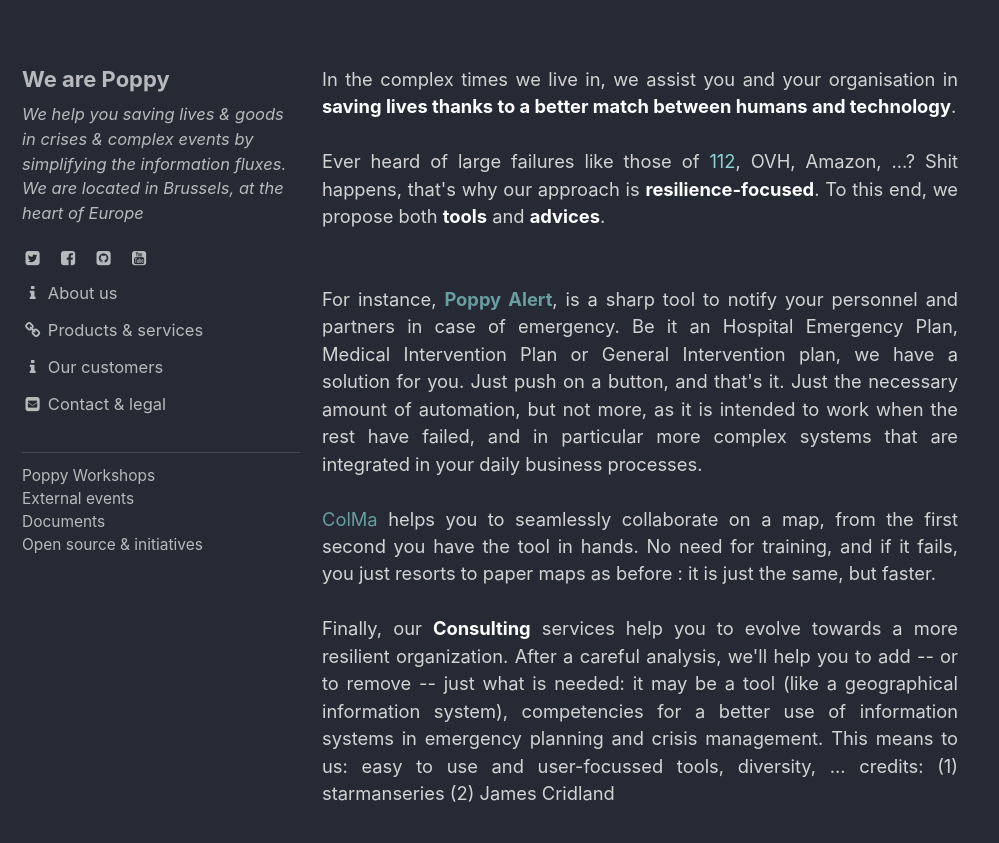
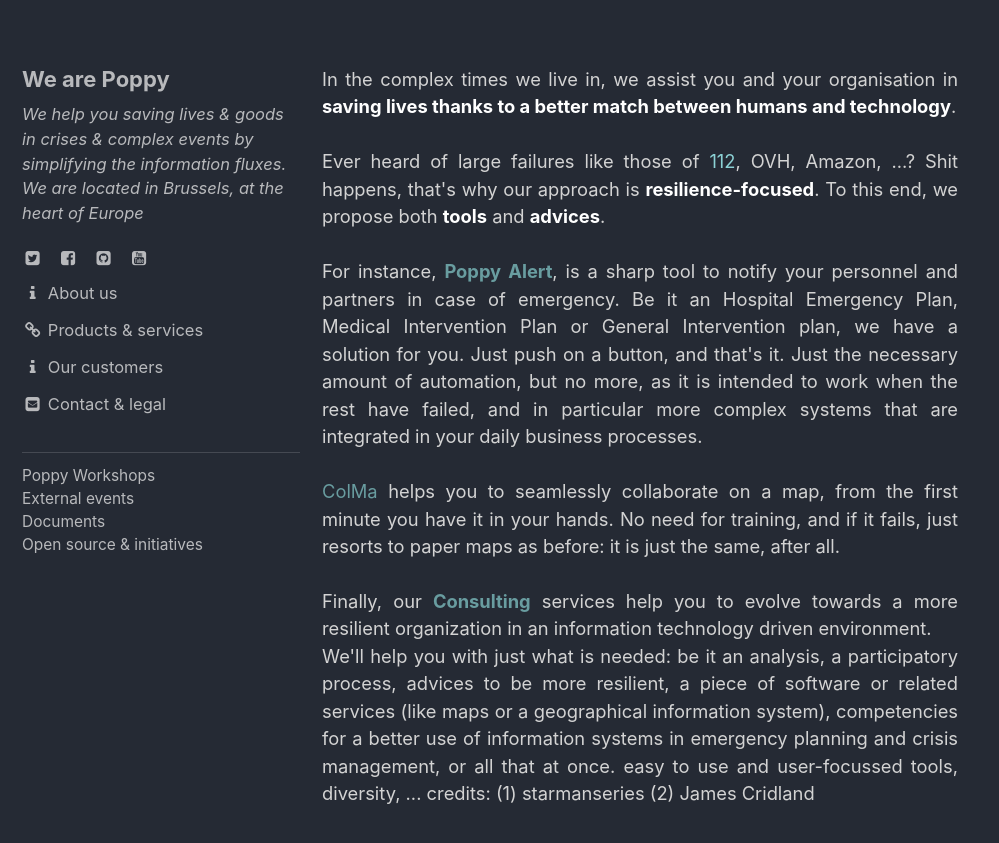
Before and after one commit to ccloquet/ccloquet.github.io, a Jekyll site: the page built from _pages/products_and_services.html, in a window 1280 px wide and 900 px high, scrolled down 565 px. Shown: the top 843 px of the window, without its empty margins (0-999 px from the left). Built offline with Jekyll 4.4.1, drawn with Linux system fonts in a browser that asks for light colours; cached includes are drawn as plain includes.

Commit message:
Update products_and_services.html

```diff
--- a/_pages/products_and_services.html
+++ b/_pages/products_and_services.html
@@ -15,21 +15,22 @@ b {color:white}
 	In the complex times we live in, we assist you and your organisation in <b>saving lives thanks to a better match between humans and technology</b>.
 	<br>
 	<br>
-	Ever heard of large failures like those of <a href='https://eena.org/news/112-temporarily-down-due-to-outages/'>112</a>, OVH, Amazon, ...? Shit happens, that's why our approach is <b>resilience-focused</b>. To this end, we propose both <b>tools</b> and <b>advices</b>.<br>
+	Ever heard of large failures like those of <a href='https://eena.org/news/112-temporarily-down-due-to-outages/'>112</a>, OVH, Amazon, ...? Shit happens, that's why our approach is <b>resilience-focused</b>. To this end, we propose both <b>tools</b> and <b>advices</b>.
 	<br>
 	<br>
 	For instance, <b><a href=''>Poppy Alert</a></b>, is a sharp tool to notify your personnel and partners in case of emergency.
 	Be it an Hospital Emergency Plan, Medical Intervention Plan or General Intervention plan, we have a solution for you. Just push on a button, and that's it.
-	Just the necessary amount of automation, but not more, as it is intended to work when the rest have failed, and in particular more complex systems that are integrated in your daily business processes.
+	Just the necessary amount of automation, but no more, as it is intended to work when the rest have failed, and in particular more complex systems that are integrated in your daily business processes.
 	<br>
 	<br>
-	<a href=''>ColMa</a> helps you to seamlessly collaborate on a map, from the first second you have the tool in hands. No need for training, and if it fails, you just resorts to paper maps as before : it is just the same, but faster.
+	<a href=''>ColMa</a> helps you to seamlessly collaborate on a map, from the first minute you have it in your hands. No need for training, and if it fails, just resorts to paper maps as before: it is just the same, after all.
 	<br>
 	<br>
-	Finally, our <b>Consulting</b> services help you to evolve towards a more resilient organization.
-	After a careful analysis, we'll help you to add -- or to remove -- just what is needed: it may be a tool (like a geographical information system), competencies for a better use of information systems in emergency planning and crisis management.
+	Finally, our <b><a href=''>Consulting</a></b> services help you to evolve towards a more resilient organization in an information technology driven environment.
+	<br>
+	We'll help you with just what is needed: be it an analysis, a participatory process, advices to be more resilient, a piece of software or related services (like maps or a geographical information system),
+	competencies for a better use of information systems in emergency planning and crisis management, or all that at once.
 
-This means to us:
 
 easy to use and user-focussed tools, diversity, ...
 credits: (1) starmanseries (2) James Cridland
```
